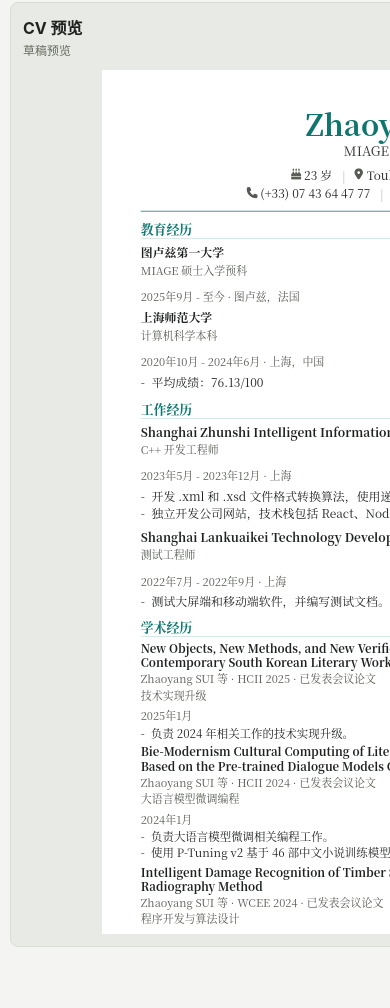
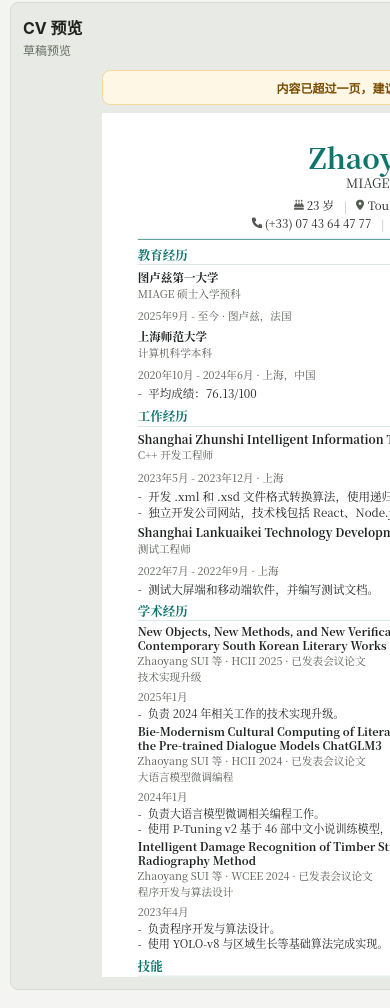
Before and after one commit to ze2phyrzhenyin/cv, a Next.js app: page / in a window 390 px wide. Shown: the part 4015-5023 px from the top of the page. Before the commit the page ends 4980 px from the top, so only its background shows below. Built offline with nearby package versions, Linux system fonts and the light colour scheme.

Commit message:
Prevent default CV page overflow

```diff
--- a/src/app/globals.css
+++ b/src/app/globals.css
@@ -498,8 +498,22 @@ button {
 
 .draft-preview-frame {
   display: grid;
+  gap: 8px;
   justify-items: center;
   min-width: 0;
+  width: 100%;
+}
+
+.draft-page-warning {
+  background: var(--warning-bg);
+  border: 1px solid #f3d79b;
+  border-radius: var(--radius);
+  color: #7a4b00;
+  font-size: 12px;
+  font-weight: 800;
+  max-width: 611px;
+  padding: 8px 10px;
+  text-align: center;
   width: 100%;
 }
 
@@ -562,20 +576,20 @@ button {
   box-shadow: var(--shadow);
   color: #1f2320;
   font-family: "Songti SC", "Noto Serif CJK SC", "Times New Roman", serif;
-  font-size: 16px;
-  line-height: 1.42;
+  font-size: 15.5px;
+  line-height: 1.38;
   max-width: 820px;
   overflow: hidden;
-  padding: 52px;
+  padding: 40px 48px;
   width: 100%;
 }
 
 .resume-header-block {
   border-bottom: 1.5px solid var(--resume-accent);
   display: grid;
-  gap: 4px;
+  gap: 3px;
   justify-items: center;
-  padding-bottom: 12px;
+  padding-bottom: 10px;
   text-align: center;
 }
 
@@ -661,18 +675,18 @@ button {
 
 .skills-awards {
   display: grid;
-  gap: 8px;
+  gap: 6px;
 }
 
 .resume-section {
   display: grid;
-  gap: 7px;
-  margin-top: 12px;
+  gap: 6px;
+  margin-top: 10px;
 }
 
 .resume-section.academic-section {
-  gap: 5px;
-  margin-top: 10px;
+  gap: 4px;
+  margin-top: 8px;
 }
 
 .resume-section h2 {
@@ -712,7 +726,7 @@ button {
 
 .resume-entry {
   display: grid;
-  gap: 5px;
+  gap: 4px;
 }
 
 .academic-entry {
@@ -722,7 +736,7 @@ button {
 .entry-head {
   align-items: start;
   display: grid;
-  gap: 14px;
+  gap: 10px;
   grid-template-columns: minmax(0, 1fr) max-content;
 }
 
@@ -759,7 +773,7 @@ button {
 }
 
 .resume-bullets li {
-  margin: 1px 0;
+  margin: 0;
   padding-left: 0.9em;
   position: relative;
 }
@@ -777,7 +791,7 @@ button {
 
 .skill-lines {
   display: grid;
-  gap: 4px;
+  gap: 2px;
 }
 
 .skill-lines p {
@@ -811,7 +825,7 @@ button {
   }
 
   .resume-page {
-    font-size: 16px;
+    font-size: 15.5px;
   }
 }
 
@@ -906,6 +920,7 @@ button {
   .topbar,
   .side-nav,
   .editor-panel,
+  .draft-page-warning,
   .preview-head {
     display: none;
   }
@@ -944,9 +959,9 @@ button {
   .resume-page {
     aspect-ratio: auto;
     box-shadow: none;
-    font-size: 16px;
+    font-size: 15.5px;
     min-height: 297mm;
-    padding: 52px;
+    padding: 40px 48px;
     width: 210mm;
   }
 }
--- a/src/components/resume-builder.tsx
+++ b/src/components/resume-builder.tsx
@@ -389,7 +389,7 @@ export function ResumeBuilder() {
             {pdfIsFresh && pdfUrl ? (
               <PdfCanvasPreview title={copy.previewPdf} url={pdfUrl} />
             ) : (
-              <ScaledDraftPreview resume={resume} template={template} />
+              <ScaledDraftPreview copy={copy} resume={resume} template={template} />
             )}
           </div>
         </section>
@@ -398,9 +398,10 @@ export function ResumeBuilder() {
   );
 }
 
-function ScaledDraftPreview({ resume, template }: { resume: ResumeData; template: ReturnType<typeof getTemplate> }) {
+function ScaledDraftPreview({ resume, template, copy }: { resume: ResumeData; template: ReturnType<typeof getTemplate>; copy: BuilderCopy }) {
   const frameRef = useRef<HTMLDivElement>(null);
   const [scale, setScale] = useState(previewScreenScale);
+  const [pageOverflow, setPageOverflow] = useState(0);
 
   useEffect(() => {
     const frame = frameRef.current;
@@ -408,18 +409,39 @@ function ScaledDraftPreview({ resume, template }: { resume: ResumeData; template
       return;
     }
 
+    function updatePageOverflow() {
+      const paper = frame?.querySelector<HTMLElement>(".resume-page");
+      if (!paper) {
+        setPageOverflow(0);
+        return;
+      }
+
+      setPageOverflow(Math.max(0, paper.scrollHeight - paper.clientHeight));
+    }
+
     function updateScale() {
       const availableWidth = frame?.clientWidth || previewPageWidth;
       const nextScale = Math.min(previewScreenScale, availableWidth / previewPageWidth);
       setScale(Math.max(0.45, Number(nextScale.toFixed(3))));
+      updatePageOverflow();
     }
 
     updateScale();
     const observer = new ResizeObserver(updateScale);
     observer.observe(frame);
+    const paper = frame.querySelector<HTMLElement>(".resume-page");
+    const mutationObserver = new MutationObserver(updatePageOverflow);
+    if (paper) {
+      mutationObserver.observe(paper, { childList: true, characterData: true, subtree: true });
+    }
+    const raf = window.requestAnimationFrame(updatePageOverflow);
 
-    return () => observer.disconnect();
-  }, []);
+    return () => {
+      window.cancelAnimationFrame(raf);
+      mutationObserver.disconnect();
+      observer.disconnect();
+    };
+  }, [resume, template]);
 
   const width = previewPageWidth * scale;
   const height = previewPageHeight * scale;
@@ -431,6 +453,7 @@ function ScaledDraftPreview({ resume, template }: { resume: ResumeData; template
 
   return (
     <div className="draft-preview-frame" ref={frameRef}>
+      {pageOverflow > 0 ? <div className="draft-page-warning">{copy.pageOverflowWarning}</div> : null}
       <div className="draft-preview" style={style}>
         <ResumePreview resume={resume} template={template} />
       </div>
--- a/src/lib/resume-language.ts
+++ b/src/lib/resume-language.ts
@@ -38,6 +38,7 @@ type AppCopy = {
   previewTitle: string;
   previewDraft: string;
   previewPdf: string;
+  pageOverflowWarning: string;
   buttons: {
     exportTex: string;
     downloadPdf: string;
@@ -297,6 +298,7 @@ const appCopy: Record<ResumeLanguage, AppCopy> = {
     previewTitle: "CV 预览",
     previewDraft: "草稿预览",
     previewPdf: "PDF 预览",
+    pageOverflowWarning: "内容已超过一页，建议精简内容或改为两页 CV。",
     buttons: {
       exportTex: "导出 .tex",
       downloadPdf: "下载 PDF",
@@ -435,6 +437,7 @@ const appCopy: Record<ResumeLanguage, AppCopy> = {
     previewTitle: "CV Preview",
     previewDraft: "Draft preview",
     previewPdf: "PDF preview",
+    pageOverflowWarning: "Content exceeds one page. Consider tightening the text or using a two-page CV.",
     buttons: {
       exportTex: "Export .tex",
       downloadPdf: "Download PDF",
@@ -573,6 +576,7 @@ const appCopy: Record<ResumeLanguage, AppCopy> = {
     previewTitle: "Aperçu du CV",
     previewDraft: "Aperçu brouillon",
     previewPdf: "Aperçu PDF",
+    pageOverflowWarning: "Le contenu dépasse une page. Réduisez le texte ou passez à un CV sur deux pages.",
     buttons: {
       exportTex: "Exporter .tex",
       downloadPdf: "Télécharger PDF",
```
Also changed, not shown: 1 other file (tests, documents, lock files or other folders).
